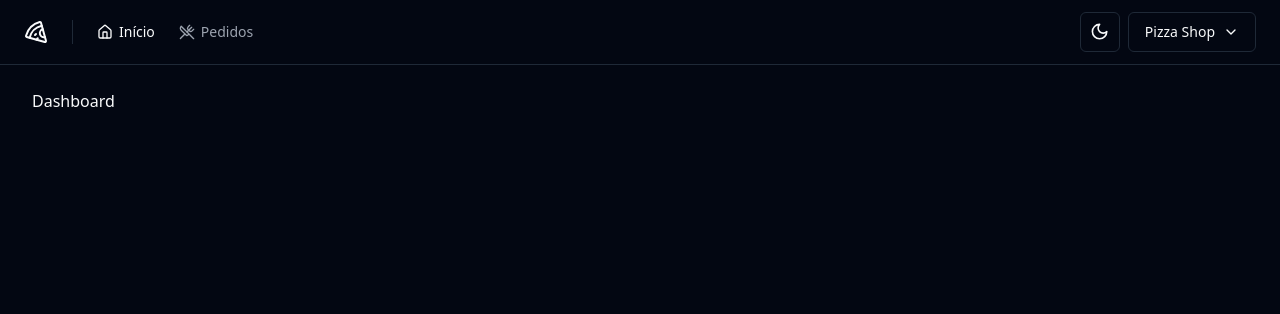
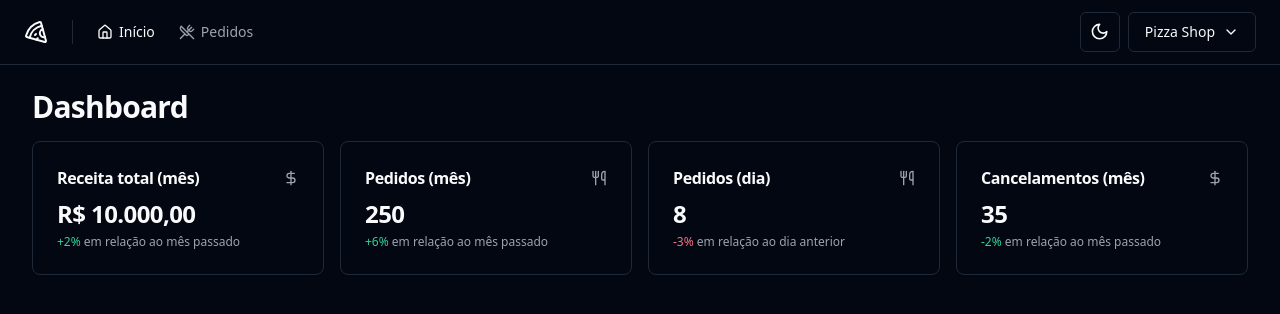
Before and after one commit to james-meneses/pizza-shop, a React (Vite) app: page / in a window 1280 px wide. Shown: the top 314 px of the page. Built offline with nearby package versions, Linux system fonts and the light colour scheme.

Commit message:
Dashboard page initial layout

```diff
--- /dev/null
+++ b/src/components/ui/card.tsx
@@ -0,0 +1,79 @@
+import * as React from "react"
+
+import { cn } from "@/lib/utils"
+
+const Card = React.forwardRef<
+  HTMLDivElement,
+  React.HTMLAttributes<HTMLDivElement>
+>(({ className, ...props }, ref) => (
+  <div
+    ref={ref}
+    className={cn(
+      "rounded-lg border bg-card text-card-foreground shadow-sm",
+      className
+    )}
+    {...props}
+  />
+))
+Card.displayName = "Card"
+
+const CardHeader = React.forwardRef<
+  HTMLDivElement,
+  React.HTMLAttributes<HTMLDivElement>
+>(({ className, ...props }, ref) => (
+  <div
+    ref={ref}
+    className={cn("flex flex-col space-y-1.5 p-6", className)}
+    {...props}
+  />
+))
+CardHeader.displayName = "CardHeader"
+
+const CardTitle = React.forwardRef<
+  HTMLParagraphElement,
+  React.HTMLAttributes<HTMLHeadingElement>
+>(({ className, ...props }, ref) => (
+  <h3
+    ref={ref}
+    className={cn(
+      "text-2xl font-semibold leading-none tracking-tight",
+      className
+    )}
+    {...props}
+  />
+))
+CardTitle.displayName = "CardTitle"
+
+const CardDescription = React.forwardRef<
+  HTMLParagraphElement,
+  React.HTMLAttributes<HTMLParagraphElement>
+>(({ className, ...props }, ref) => (
+  <p
+    ref={ref}
+    className={cn("text-sm text-muted-foreground", className)}
+    {...props}
+  />
+))
+CardDescription.displayName = "CardDescription"
+
+const CardContent = React.forwardRef<
+  HTMLDivElement,
+  React.HTMLAttributes<HTMLDivElement>
+>(({ className, ...props }, ref) => (
+  <div ref={ref} className={cn("p-6 pt-0", className)} {...props} />
+))
+CardContent.displayName = "CardContent"
+
+const CardFooter = React.forwardRef<
+  HTMLDivElement,
+  React.HTMLAttributes<HTMLDivElement>
+>(({ className, ...props }, ref) => (
+  <div
+    ref={ref}
+    className={cn("flex items-center p-6 pt-0", className)}
+    {...props}
+  />
+))
+CardFooter.displayName = "CardFooter"
+
+export { Card, CardHeader, CardFooter, CardTitle, CardDescription, CardContent }
--- a/src/pages/app/dashboard.tsx
+++ /dev/null
@@ -1,10 +0,0 @@
-import { Helmet } from "react-helmet-async";
-
-export function Dashboard() {
-  return (
-    <>
-      <Helmet title="Dashboard" />
-      <h1>Dashboard</h1>
-    </>
-  );
-}
--- /dev/null
+++ b/src/pages/app/dashboard/dashboard.tsx
@@ -0,0 +1,23 @@
+import { Helmet } from "react-helmet-async";
+import { MonthRevenueCard } from "./month-revenue-card";
+import { MonthOrdersAmountCard } from "./month-orders-amount-card";
+import { DayOrdersAmountCard } from "./day-orders-amount-card";
+import { MonthCanceledOrdersAmountCard } from "./month-canceled-orders-amount-card";
+
+export function Dashboard() {
+  return (
+    <>
+      <Helmet title="Dashboard" />
+      <div className="flex flex-col gap-4">
+        <h1 className="text-3xl font-bold tracking-tight">Dashboard</h1>
+
+        <div className="grid grid-cols-4 gap-4">
+          <MonthRevenueCard />
+          <MonthOrdersAmountCard />
+          <DayOrdersAmountCard />
+          <MonthCanceledOrdersAmountCard />
+        </div>
+      </div>
+    </>
+  );
+}
--- /dev/null
+++ b/src/pages/app/dashboard/day-orders-amount-card.tsx
@@ -0,0 +1,22 @@
+import { Card, CardHeader, CardTitle, CardContent } from "@/components/ui/card";
+import { Utensils } from "lucide-react";
+
+export function DayOrdersAmountCard() {
+  return (
+    <Card>
+      <CardHeader className="flex-row items-center justify-between space-y-0 pb-2">
+        <CardTitle className="text-base font-semibold">Pedidos (dia)</CardTitle>
+        <Utensils className="h-4 w-4 text-muted-foreground" />
+      </CardHeader>
+
+      <CardContent className="space-y-1">
+        <span className="text-2xl font-bold tracking-tight">8</span>
+
+        <p className="text-xs text-muted-foreground">
+          <span className="text-rose-500 dark:text-rose-400">-3%</span> em
+          relação ao dia anterior
+        </p>
+      </CardContent>
+    </Card>
+  );
+}
--- /dev/null
+++ b/src/pages/app/dashboard/month-canceled-orders-amount-card.tsx
@@ -0,0 +1,24 @@
+import { Card, CardHeader, CardTitle, CardContent } from "@/components/ui/card";
+import { DollarSign } from "lucide-react";
+
+export function MonthCanceledOrdersAmountCard() {
+  return (
+    <Card>
+      <CardHeader className="flex-row items-center justify-between space-y-0 pb-2">
+        <CardTitle className="text-base font-semibold">
+          Cancelamentos (mês)
+        </CardTitle>
+        <DollarSign className="h-4 w-4 text-muted-foreground" />
+      </CardHeader>
+
+      <CardContent className="space-y-1">
+        <span className="text-2xl font-bold tracking-tight">35</span>
+
+        <p className="text-xs text-muted-foreground">
+          <span className="text-emerald-500 dark:text-emerald-400">-2%</span> em
+          relação ao mês passado
+        </p>
+      </CardContent>
+    </Card>
+  );
+}
--- /dev/null
+++ b/src/pages/app/dashboard/month-orders-amount-card.tsx
@@ -0,0 +1,22 @@
+import { Card, CardHeader, CardTitle, CardContent } from "@/components/ui/card";
+import { Utensils } from "lucide-react";
+
+export function MonthOrdersAmountCard() {
+  return (
+    <Card>
+      <CardHeader className="flex-row items-center justify-between space-y-0 pb-2">
+        <CardTitle className="text-base font-semibold">Pedidos (mês)</CardTitle>
+        <Utensils className="h-4 w-4 text-muted-foreground" />
+      </CardHeader>
+
+      <CardContent className="space-y-1">
+        <span className="text-2xl font-bold tracking-tight">250</span>
+
+        <p className="text-xs text-muted-foreground">
+          <span className="text-emerald-500 dark:text-emerald-400">+6%</span> em
+          relação ao mês passado
+        </p>
+      </CardContent>
+    </Card>
+  );
+}
--- /dev/null
+++ b/src/pages/app/dashboard/month-revenue-card.tsx
@@ -0,0 +1,24 @@
+import { Card, CardHeader, CardTitle, CardContent } from "@/components/ui/card";
+import { DollarSign } from "lucide-react";
+
+export function MonthRevenueCard() {
+  return (
+    <Card>
+      <CardHeader className="flex-row items-center justify-between space-y-0 pb-2">
+        <CardTitle className="text-base font-semibold">
+          Receita total (mês)
+        </CardTitle>
+        <DollarSign className="h-4 w-4 text-muted-foreground" />
+      </CardHeader>
+
+      <CardContent className="space-y-1">
+        <span className="text-2xl font-bold tracking-tight">R$ 10.000,00</span>
+
+        <p className="text-xs text-muted-foreground">
+          <span className="text-emerald-500 dark:text-emerald-400">+2%</span> em
+          relação ao mês passado
+        </p>
+      </CardContent>
+    </Card>
+  );
+}
--- a/src/routes.tsx
+++ b/src/routes.tsx
@@ -1,5 +1,5 @@
 import { createBrowserRouter } from "react-router-dom";
-import { Dashboard } from "./pages/app/dashboard";
+import { Dashboard } from "./pages/app/dashboard/dashboard";
 import { SignIn } from "./pages/auth/sign-in";
 import { AppLayout } from "./pages/_layouts/app";
 import { AuthLayout } from "./pages/_layouts/auth";
```
